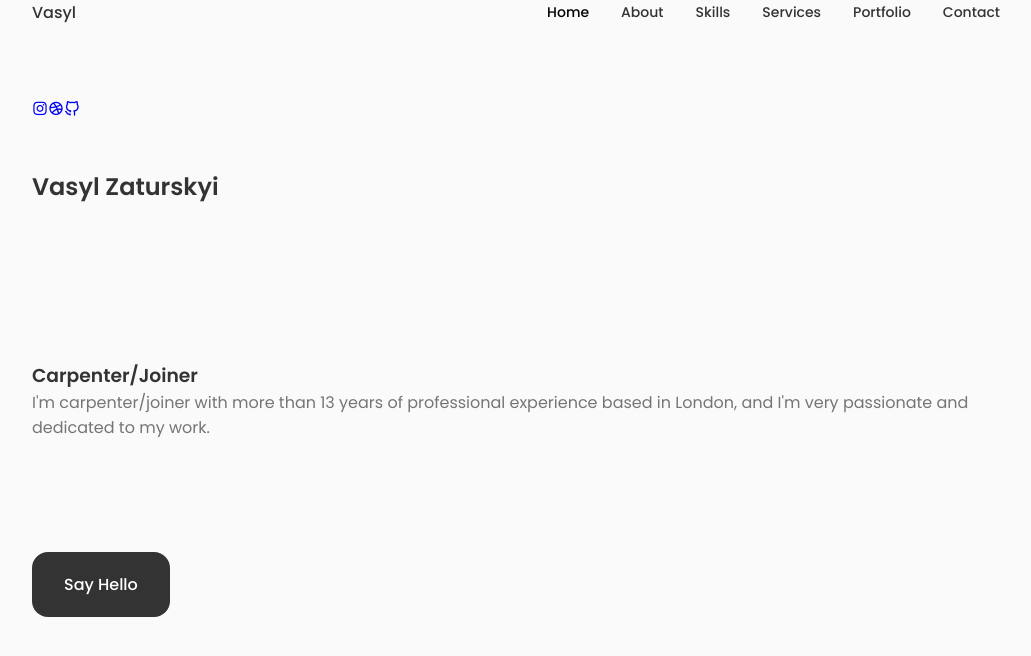
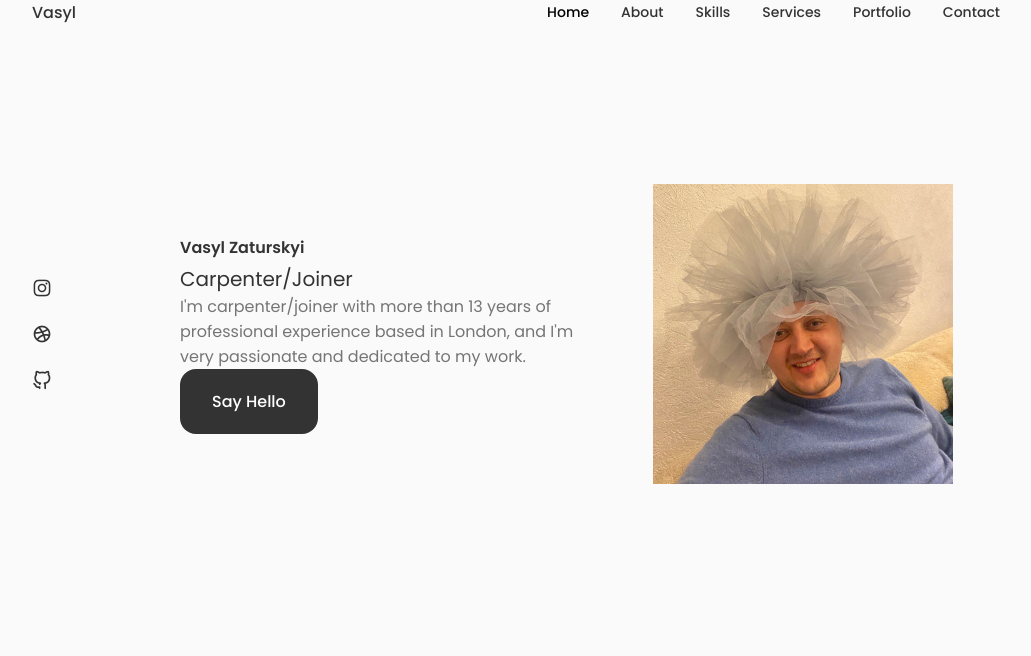
Before and after one commit to Mariana-Diachun/portfolio-new, a React (Create React App) app: page / in a window 1280 px wide. Shown: the top 656 px of the page, without its empty margins (124-1155 px from the left). Built offline with nearby package versions, Linux system fonts and the light colour scheme; a web font is replaced by a local one.

Commit message:
add some data

```diff
--- a/src/components/home/Data.jsx
+++ b/src/components/home/Data.jsx
@@ -4,7 +4,6 @@
   return (
     <div className="home__data">
       <h1 className="home__title">Vasyl Zaturskyi</h1>
-      <svg></svg>
       <h3 className="home__subtitle">Carpenter/Joiner</h3>
       <p className="home__description">
         I'm carpenter/joiner with more than 13 years of professional experience
@@ -14,7 +13,7 @@
         Say Hello
       </a>
 
-      <svg className="send"></svg>
+      {/* <svg className="send"></svg> */}
     </div>
   );
 };
--- a/src/components/home/Home.jsx
+++ b/src/components/home/Home.jsx
@@ -7,7 +7,7 @@
   return (
     <section className="home section" id="home">
       <div className="home__container container grid">
-        <div className="home__container grid">
+        <div className="home__content grid">
           <Social />
           <div className="home__img"></div>
           <Data />
--- a/src/components/home/home.css
+++ b/src/components/home/home.css
@@ -0,0 +1,48 @@
+.home__content {
+  grid-template-columns: 116px repeat(2, 1fr);
+  padding-top: 5.5rem;
+  column-gap: 2rem;
+  align-items: center;
+}
+.home__social {
+  display: grid;
+  grid-template-columns: max-content;
+  row-gap: 1rem;
+}
+
+.home__social-icon {
+  font-size: 1.25rem;
+  color: var(--title-color);
+}
+
+.home__social-icon:hover {
+  color: var(--title-color-dark);
+}
+
+.home__title {
+  font-size: var(--big-gont-size);
+  margin-bottom: var(--mb-0-25);
+}
+.home__hand {
+  width: 38px;
+  height: 38px;
+  margin-left: 0.4rem;
+}
+.home__subtitle {
+  position: relative;
+  font-size: var(--h3-font-size);
+  padding-right: 5.4rem;
+  font-weight: var(--font-normal);
+  margin-bottom: var(--mb-0-1);
+}
+.home__img {
+  background: url(../../assets/profile.jpg);
+  background-repeat: no-repeat;
+  background-position: center;
+  background-size: cover;
+  box-shadow: inset 0 0 0 9px rgb(255, 255, 255 / 30%);
+  order: 1;
+  justify-self: center;
+  width: 300px;
+  height: 300px;
+}
```
Also changed, not shown: src/assets/profile.jpg (added).
